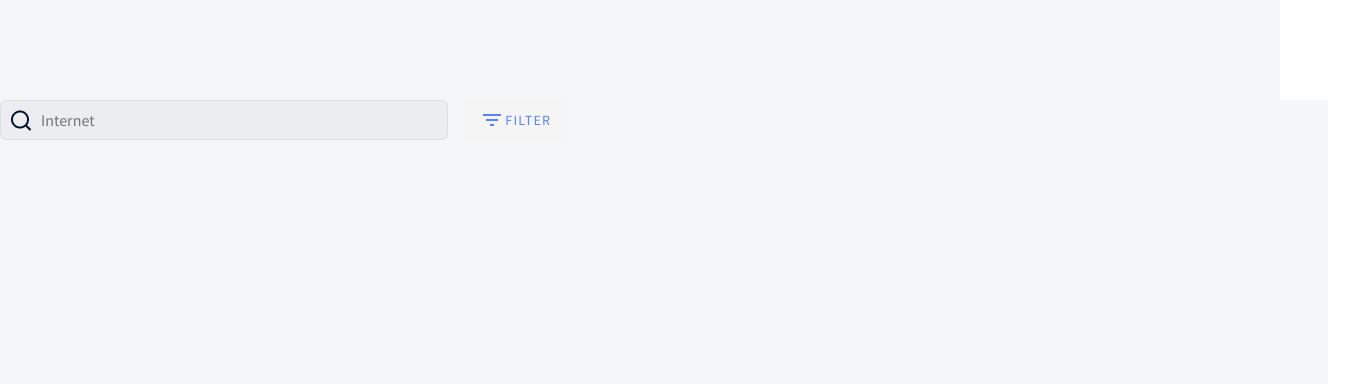
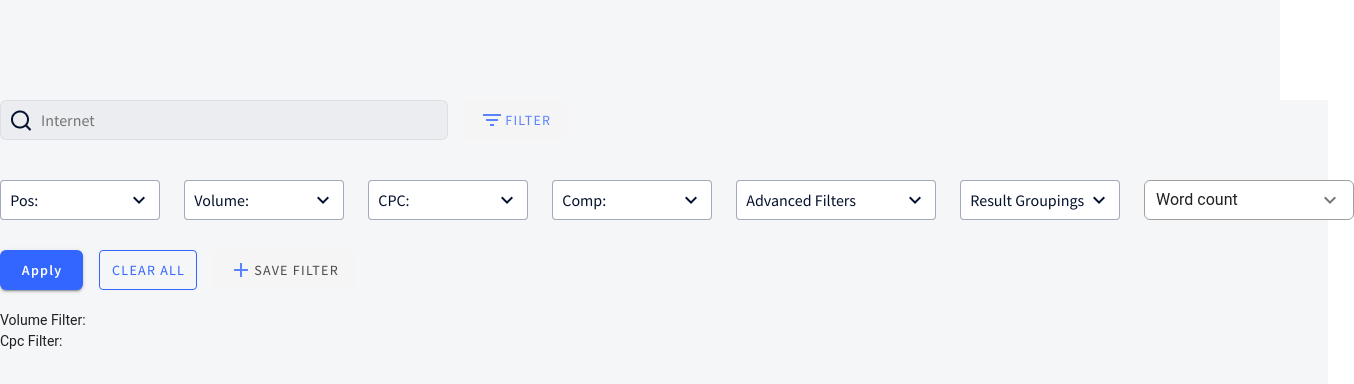
Before and after one commit to MrNedNick/vue-cpanel-filters, a Vue app: page / in a window 1280 px wide. Shown: the top 384 px of the page, 1354 px wide, since content can reach past the window. Built offline with nearby package versions, Linux system fonts and the light colour scheme.

Commit message:
Add methods to cpcFilter

```diff
--- a/src/components/AllFilters.vue
+++ b/src/components/AllFilters.vue
@@ -12,18 +12,19 @@
         Filter
       </v-btn>
     </div>
-    <div v-if="isShown" class="filter-section">
+    <div v-if='true' class="filter-section">
+      <!-- <div v-if="isShown" class="filter-section"> -->
       <div class="filter-wrapper">
         <position-filter @updateParent="updateData"/>
         <volume-filter @updateParent="updateData" />
-        <cpc-filter @updateParent="updateData"/>
+        <cpc-filter :title="cpcFilter" @updateParent="updateCpc"/>
         <competitor-filter @updateParent="updateData"/>
         <advanced-filter @updateParent="updateData"/>
         <groupings-filter @updateParent="updateData"/>
         <word-count-filter @updateParent="updateData"/>
       </div>
       <div class="btns-wrapper">
-        <v-btn @click="submit()" class="apply-btn" width="83" height="40">
+        <v-btn  class="apply-btn" width="83" height="40">
           Apply
         </v-btn>
         <v-btn
@@ -32,6 +33,7 @@
           outlined
           width="98"
           height="40"
+          @click="clearFilters()"
         >
           Clear All
         </v-btn>
@@ -40,8 +42,9 @@
           Save Filter
         </v-btn>
       </div>
-      <div class="mt-5">
+      <div class="mt-5 table">
         <span> Volume Filter: {{ volumeFilter }}</span>
+        <span> Cpc Filter: {{ cpcFilter }}</span>
         <!-- <span> Position Filter: {{ positionFilter }}</span>
         <span> Volume Filter: {{ volumeFilter }}</span>
         <span> Cpc Filter: {{ cpcFilter }}</span>
@@ -92,6 +95,12 @@ export default {
     updateData(data) {
       this.volumeFilter = data;
     },
+    updateCpc(data) {
+      this.cpcFilter = data
+    },
+    clearFilters() {
+      this.volumeFilter = ''
+    }
   },
 };
 </script>
@@ -231,4 +240,8 @@ body {
   line-height: 18px;
   text-transform: capitalize;
 }
+.table {
+  display: flex;
+  flex-direction: column;
+}
 </style>
--- a/src/components/Filters/CpcFilter.vue
+++ b/src/components/Filters/CpcFilter.vue
@@ -1,11 +1,6 @@
 <template>
   <div class="menu-container ml-6">
-    <v-menu
-      :close-on-content-click="false"
-      class="menu"
-      ref="menu"
-      offset-y
-    >
+    <v-menu :close-on-content-click="false" class="menu" ref="menu" offset-y>
       <template v-slot:activator="{ on, attrs }">
         <v-btn v-bind="attrs" v-on="on" class="main-btn">
           CPC:
@@ -29,15 +24,9 @@
             />
           </v-radio-group>
         </v-list-item>
-        <custom-section
-          :range="cpcRange"
-          :title="cpcTitle"
-        />
+        <custom-section :range="cpcRange" :title="cpcTitle" />
         <div class="bottom">
-          <apply-btn
-            :title="this.cpcTitle"
-            @close="$refs.menu.save()"
-          />
+          <apply-btn :title="this.title" @close="$refs.menu.save()" />
         </div>
       </v-list>
     </v-menu>
@@ -45,10 +34,21 @@
 </template>
 
 <script>
-import ApplyBtn from '../Shared/ApplyBtn.vue';
-import CustomSection from '../Shared/CustomSection.vue';
+import ApplyBtn from "../Shared/ApplyBtn.vue";
+import CustomSection from "../Shared/CustomSection.vue";
 export default {
   components: { ApplyBtn, CustomSection },
+  props: ["title"],
+  computed: {
+    changeTitle() {
+      return this.cpcTitle
+    },
+  },
+  watch: {
+    changeTitle(newValue, oldValue) {
+      this.$emit("updateParent", this.cpcTitle);
+    },
+  },
   data: () => ({
     cpcTitle: "",
     cpcRange: { from: "", to: "" },
```
